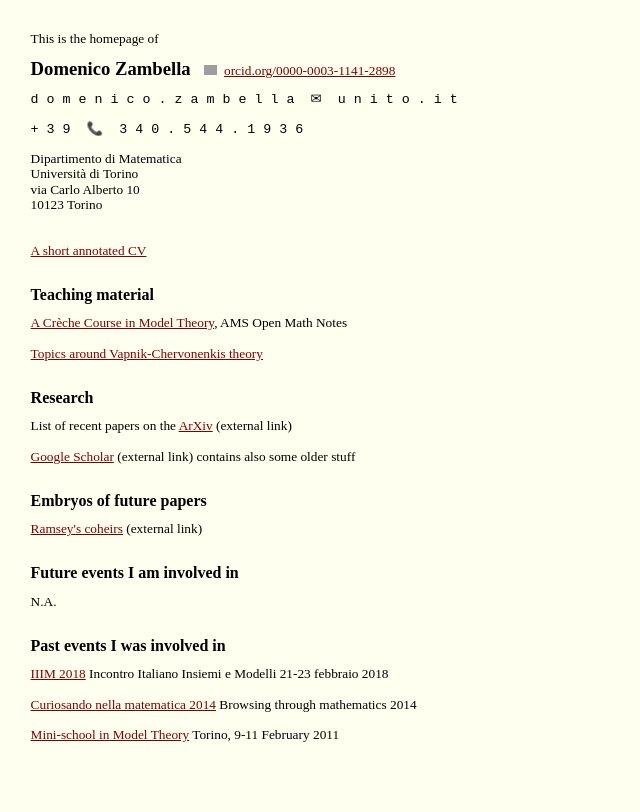
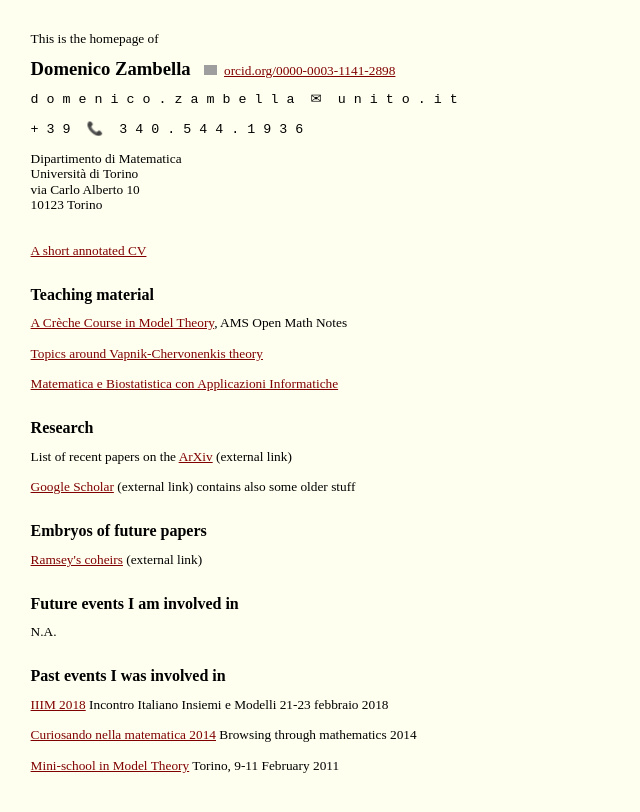
Before and after one commit to domenicozambella/domenicozambella.github.io, a plain HTML site: page index.html in a window 1280 px wide. Shown: the whole page, without its empty margins (0-640 px from the left). Drawn offline with Linux system fonts and the light colour scheme; grey boxes are pictures that could not be loaded.

Commit message:
aggiunto BioTeMo19

```diff
--- a/index.html
+++ b/index.html
@@ -31,6 +31,7 @@ via Carlo Alberto 10<br />
 <h2>Teaching material<span style="font-weight:normal;"></span></h2>
 <a href="creche">A Cr&egrave;che Course in Model Theory</a>, AMS Open Math Notes<br /><br />
 <a href="sputnik">Topics around Vapnik-Chervonenkis theory</a><br /><br />
+<a href="https://github.com/domenicozambella/BioTeMo19/tree/master/lezioni">Matematica e Biostatistica con Applicazioni Informatiche</a><br /><br />
 
 
 <h2>Research</h2>
```
